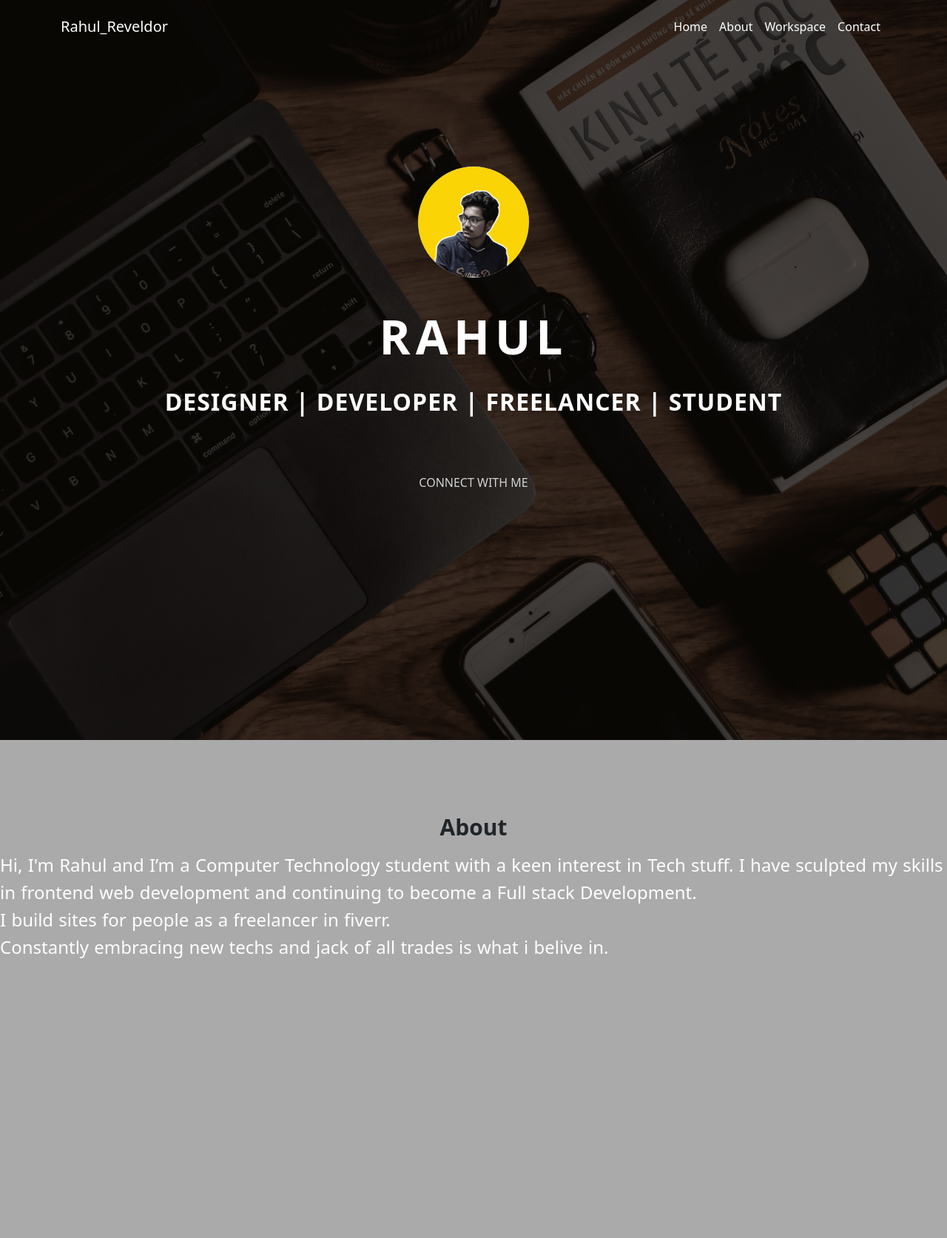
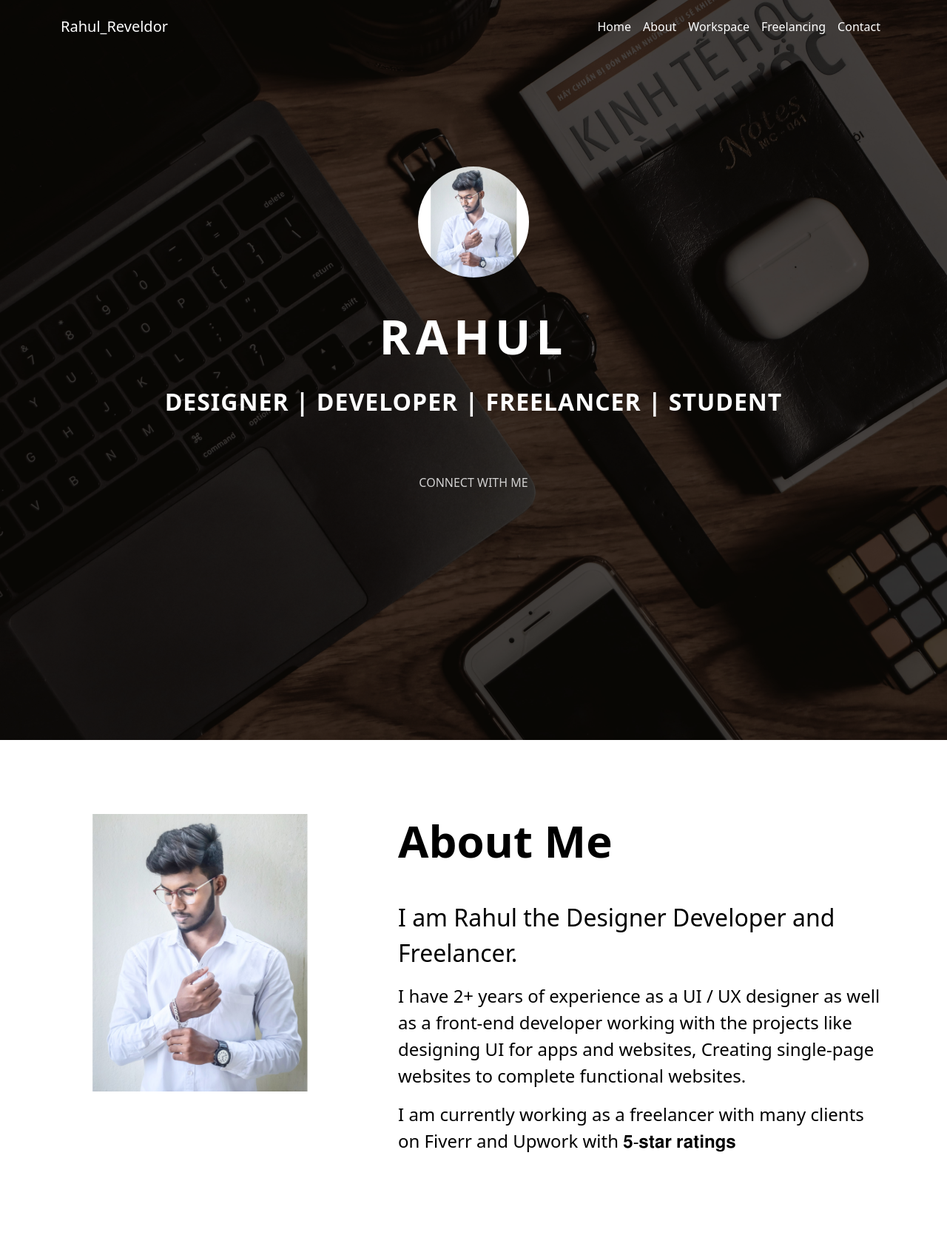
Before and after one commit to rahuldevhub/Portfolio, a PHP site: page / in a window 1280 px wide. Shown: the top 1673 px of the page at 74% size. Run offline with PHP 8.4, Linux system fonts and the light colour scheme; some libraries are stand-ins or nearby versions.

Commit message:
workspace and freelancing completed

```diff
--- a/index.html
+++ b/index.html
@@ -8,7 +8,7 @@
     <meta name="viewport" content="width=device-width, initial-scale=1, shrink-to-fit=no">
 
     <!-- Bootstrap CSS -->
-    <link rel="stylesheet" href="https://stackpath.bootstrapcdn.com/bootstrap/4.3.1/css/bootstrap.min.css" integrity="sha384-ggOyR0iXCbMQv3Xipma34MD+dH/1fQ784/j6cY/iJTQUOhcWr7x9JvoRxT2MZw1T" crossorigin="anonymous">
+    <link href="https://cdn.jsdelivr.net/npm/bootstrap@5.1.3/dist/css/bootstrap.min.css" rel="stylesheet" integrity="sha384-1BmE4kWBq78iYhFldvKuhfTAU6auU8tT94WrHftjDbrCEXSU1oBoqyl2QvZ6jIW3" crossorigin="anonymous">
     <link rel ="stylesheet" href="/main.css">
     <script src="https://kit.fontawesome.com/03e4ef4149.js" crossorigin="anonymous"></script>
     <script src="https://kit.fontawesome.com/374d3b3c7f.js" crossorigin="anonymous"></script>
@@ -51,6 +51,9 @@
                 <a class="nav-link text-white" href="#workspace">Workspace</a>
               </li>
               <li class="nav-item">
+                <a class="nav-link text-white" href="#workspace">Freelancing</a>
+              </li>
+              <li class="nav-item">
                 <a class="nav-link text-white" href="#contact ">Contact</a>
               </li>
 
@@ -66,7 +69,7 @@
             <div id="infoi">
 
               <div class="profile">
-                <img src="/image/PicsArt_06-27-12.08 2.jpg" alt="no" height="150px" width="150px" class="rounded-circle">
+                <img src="/image/IMG_20220730_215358_031.jpg" alt="no" height="150px" width="150px" class="rounded-circle">
               </div>
               <div class="name">
                 <p>RAHUL</p>
@@ -86,121 +89,95 @@
 
       <!-- NAV AND PROFILE OVER  -->
 
-      <div class="row">
+      <div id="about">
 
+        <div class="container">
 
-        <div class="column" style="background-color:#aaa;">
-          <p class="card-title">About</p>
-        <p class="card-text">Hi, I'm Rahul and I’m a Computer Technology student with a keen interest in Tech stuff. I have sculpted my skills in frontend web development and continuing to become a Full stack Development.
-          <br>I build sites for people as a freelancer in fiverr.
-          <br>
-          Constantly embracing new techs and jack of all trades is what i belive in.</p>
+            <div class="row">
+
+                <div class="about-col-1">
+                    <img src="/image/IMG_20220730_215358_031.jpg" alt="image">
+                </div>
+
+                <div class="about-col-2">
+
+                <h1 class="sub-title">About Me</h1><br>
+                <div class="aboutcontent">
+                <p><span>I am Rahul the Designer Developer and Freelancer.</span><br></p>
+
+                <p>I have 2+ years of experience as a UI / UX designer as well as a front-end developer working with the projects like designing UI for apps and websites, Creating single-page websites to complete functional websites. </p>
+
+                <p>I am currently working as a freelancer with many clients on Fiverr and Upwork with 𝟓-𝐬𝐭𝐚𝐫 𝐫𝐚𝐭𝐢𝐧𝐠𝐬</p>
+              </div>
+            </div>
+
         </div>
+    </div>
+      </div>
 
-
-        <div class="column" style="background-color:#bbb;">
-          <p class="card-title">About</p>
-        <p class="card-text">Hi, I'm Rahul and I’m a Computer Technology student with a keen interest in Tech stuff. I have sculpted my skills in frontend web development and continuing to become a Full stack Development.
-          <br>I build sites for people as a freelancer in fiverr.
-          <br>
-          Constantly embracing new techs and jack of all trades is what i belive in.</p>
-        </div>
-
-
-      </div>
+<!-- ABOUT OVER -->
 
 
 
-      <!-- <div class="parallax-window para" data-parallax="scroll" data-image-src="/image/paralax.jpg">
-       <div class="container" id="About">
+<div class="clearfix workspp">
+  <img src="/image/IMG_20220621_085740.jpg" class="col-md-6 float-md-end mb-3 ms-md-3" alt="image">
+  <div class="workspacetext">
+<h1>Work Space</h1>
+  <p>
+    A paragraph of placeholder text. We're using it here to show the use of the clearfix class. We're adding quite a few meaningless phrases here to demonstrate how the columns interact here with the floated image.
+  </p>
 
-        <p class="card-title">About</p>
-        <p class="card-text">Hi, I'm Rahul and I’m a Computer Technology student with a keen interest in Tech stuff. I have sculpted my skills in frontend web development and continuing to become a Full stack Development.
-          <br>I build sites for people as a freelancer in fiverr.
-          <br>
-          Constantly embracing new techs and jack of all trades is what i belive in.</p>
+  <p>
+    As you can see the paragraphs gracefully wrap around the floated image. Now imagine how this would look with some actual content in here, rather than just this boring placeholder text that goes on and on, but actually conveys no tangible information at. It simply takes up space and should not really be read.
+  </p>
+
+  <p>
+    And yet, here you are, still persevering in reading this placeholder text, hoping for some more insights, or some hidden easter egg of content. A joke, perhaps. Unfortunately, there's none of that here.
+  </p>
+</div>
+</div>
+
+<!-- WORKSPACE OVER -->
 
 
-       </div>
-
-    </div> -->
-<!-- parallax div over -->
-  <!-- <div class="back p-5 border">
-    <p class="card-title2">Basic Information</p>
-    <div class="rightcard-text">
-      <div>
-        <i class="far fa-calendar"></i>
-        06 June,2004 <br></div>
+<div id="freelance">
+  <h1>Freelancing</h1>
+  <p>
+    A paragraph of placeholder text. We're using it here to show the use of the clearfix class. We're adding quite a few meaningless phrases here to demonstrate how the columns interact here with the floated image.
+  </p>
+  <div class="container">
 
 
-       <div>
-        <i class="fas fa-map-marker-alt"></i>
-        Erode,India</div>
+    <div class="row">
+      <div class="col-sm-4 "><img src="/image/Annotation 2022-08-16 060158.jpg" alt="image"></div>
+      <div class="col-sm-8 "><h1>Fiverr</h1>
+        <p>
+          A paragraph of placeholder text. We're using it here to show the use of the clearfix class. We're adding quite a few meaningless phrases here to demonstrate how the columns interact here with the floated image.
+        </p>
 
+        <p>
+          As you can see the paragraphs gracefully wrap around the floated image. Now imagine how this would look with some actual content in here, rather than just this boring placeholder text that goes on and on, but actually conveys no tangible information at. It simply takes up space and should not really be read.
+        </p>
 
-       <div>
-        <i class="fas fa-language"></i>
-        Tamil,English</div>
+        <p>
+          And yet, here you are, still persevering in reading this placeholder text, hoping for some more insights, or some hidden easter egg of content. A joke, perhaps. Unfortunately, there's none of that here.
+        </p></div>
 
-        <div>
-          <i class="fas fa-phone-alt"></i>
-         +91-90809-42105 <br></div>
+    </div>
 
+  </div>
 
-
-        <div>
-          <i class="fas fa-envelope"></i>
-       jeevasankar0641@gmail.com <br></div>
-
-
-      </div><br><br> -->
-<!-- basic information over -->
-
-    <!-- </div> -->
-<!-- black div over -->
+</div>
 
 
 
 
-<!-- <div class="back_2" id="workspace">
-  <p class="card-title_2">Workspace</p>
-  <div class="rightcard-text_2">
-
-    <div class="power">
-      <p>Powered by ASUS TUF Gaming F15<p>
-    </div>
 
 
-     <div class="container p-8 border details">
-     <p>
-      Cpu: Core i5-10300H 10thgen<br>Gpu: NVIDIA GeForce GTX 1650 | 4GB GDDR6<br>Ram: 8GB 3200MHZ DDR4<br>Storage: 512GB NVMe SSD+1TB HDD
-     </p></div><br>
 
 
-     <div class="power">
-       <p>Display</p>
-     </div>
 
-      <div class="container p-8 border details">
-        <p>
-          Primary:    Samsung 27” Ultrathin FHD<br>Secondary: ASUS TUF 15.6”
-        </p>
-      </div><br>
 
-      <div class="power">
-        <p>Accessories</p>
-      </div>
-
-      <div class="container p-8 border details">
-        <p>
-          Keyboard: Logitech-G G213 prodigy RGB<br>Mouse: Logitech-G G102 prodigy optical<br>Accessory USB Hub: Anker USB C Hub 5-in-1<br>Keyboard-mouse pad: RedGear Extended RGB pad<br>cable managment: Poor cable Management system
-        </p>
-      </div>
-
-    </div> -->
-<!-- basic information over -->
-<!-- </div> -->
-<!-- black div over -->
 <!-- <div class="back_3 p-5 border" id="contact">
   <div class="container">
 
@@ -267,6 +244,8 @@
 
     <!-- Optional JavaScript -->
     <!-- jQuery first, then Popper.js, then Bootstrap JS -->
+    <script src="https://cdn.jsdelivr.net/npm/@popperjs/core@2.10.2/dist/umd/popper.min.js" integrity="sha384-7+zCNj/IqJ95wo16oMtfsKbZ9ccEh31eOz1HGyDuCQ6wgnyJNSYdrPa03rtR1zdB" crossorigin="anonymous"></script>
+<script src="https://cdn.jsdelivr.net/npm/bootstrap@5.1.3/dist/js/bootstrap.min.js" integrity="sha384-QJHtvGhmr9XOIpI6YVutG+2QOK9T+ZnN4kzFN1RtK3zEFEIsxhlmWl5/YESvpZ13" crossorigin="anonymous"></script>
     <script src="https://code.jquery.com/jquery-3.3.1.min.js" integrity="sha384-q8i/X+965DzO0rT7abK41JStQIAqVgRVzpbzo5smXKp4YfRvH+8abtTE1Pi6jizo" crossorigin="anonymous"></script>
     <script src="https://cdnjs.cloudflare.com/ajax/libs/popper.js/1.14.7/umd/popper.min.js" integrity="sha384-UO2eT0CpHqdSJQ6hJty5KVphtPhzWj9WO1clHTMGa3JDZwrnQq4sF86dIHNDz0W1" crossorigin="anonymous"></script>
     <script src="https://stackpath.bootstrapcdn.com/bootstrap/4.3.1/js/bootstrap.min.js" integrity="sha384-JjSmVgyd0p3pXB1rRibZUAYoIIy6OrQ6VrjIEaFf/nJGzIxFDsf4x0xIM+B07jRM" crossorigin="anonymous"></script>
--- a/main.css
+++ b/main.css
@@ -148,26 +148,99 @@ width: 100%;
 
 
 
-  * {
-    box-sizing: border-box;
-  }
-
-  /* Create two equal columns that floats next to each other */
-  .column {
-    float: left;
-    width: fit-content;
-    padding: 10px;
-    height: 850px; /* Should be removed. Only for demonstration */
-  }
-
-  /* Clear floats after the columns */
-  .row:after {
-    content: "";
-    display: table;
-    clear: both;
-  }
+  #about{
+    padding: 100px 0;
+    color: #000000;
 
 
+}
+.row{
+    display: flex;
+    justify-content: space-between;
+    flex-wrap: wrap;
+}
+.about-col-1{
+margin-top: 24px;
+    flex-basis: 35%;
+}
+.about-col-1 img{
+    width: 100%;
+    border-radius: 10px;
+}
+.about-col-2{
+    flex-basis: 60%;
+    font-size: 24px;
+
+}
+.about-col-2-p2{
+
+    font-size: 32px;
+}
+.sub-title{
+    font-size: 60px;
+    font-weight: 600;
+    color: rgb(0, 0, 0);
+}
+.aboutcontent{
+    font-weight: 400;
+}
+.aboutcontent span{
+    font-size: 32px;
+    font-weight: 500PX;
+}
+
+#basic{
+    padding: 100px 0;
+    color: #000;
+}
+
+.card-title{
+    font-size: 60px;
+    font-weight: 600;
+    color: rgb(0, 0, 0);
+    text-align: center;
+
+}
+
+.leftcard-text{
+    line-height: 49px;
+    font-size: 24px;
+    color: black;
+    text-align: center;
+    padding-top: 14px;
+    word-spacing: 10px;
+
+}
+
+.workspp{
+    margin-left: 10%;
+}
+
+.workspacetext h1{
+    padding-top: 24px;
+    padding-bottom: 36px;
+    font-size: 60px;
+    font-weight: 600;
+}
+.workspacetext{
+    font-size: 24px;
+    padding-bottom: 100px;
+}
+/* Work space over */
+
+#freelance h1{
+
+
+    padding-bottom: 48px;
+    font-size: 60px;
+    font-weight: 600;
+    text-align: center;
+}
+#freelance p{
+    padding-bottom: 36px;
+    margin-left: 100px;
+    margin-right: 100px;
+}
 
 .grid{
     padding-top: 30px;
@@ -182,13 +255,7 @@ width: 100%;
     border-color: white;
 }
 
-.card-title{
-    color: #55C6E6;
-    text-align: center;
-    font-size:30px;
-    font-weight: bolder;
-    padding-top: 85px;
-}
+
 .card-text{
     font-size: 24px;
     word-spacing: 1px;
@@ -202,15 +269,7 @@ width: 100%;
     font-size:30px;
     font-weight: bolder;
 }
-.rightcard-text{
-    line-height: 49px;
-    font-size: 24px;
-    color: white;
-    text-align: center;
-    padding-top: 14px;
-    word-spacing: 10px;
 
-}
 .back{
     background: rgb(0, 0, 0);
     height: 435px;
```
Also changed, not shown: a/first page.html (deleted, +0 -78 lines), a/i.css (deleted, +0 -108 lines), image/Annotation 2022-08-16 060158.jpg (added), image/IMG_20220730_215358_031.jpg (added), 1 other file.
